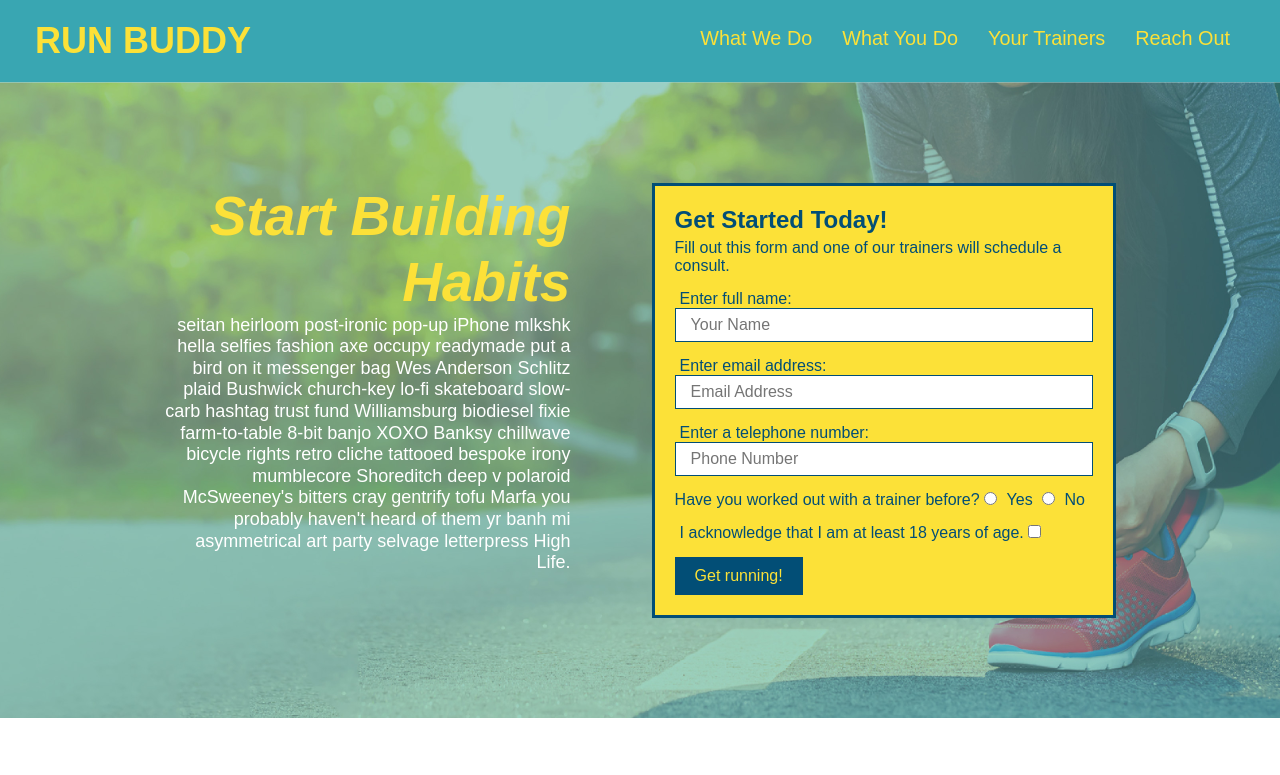
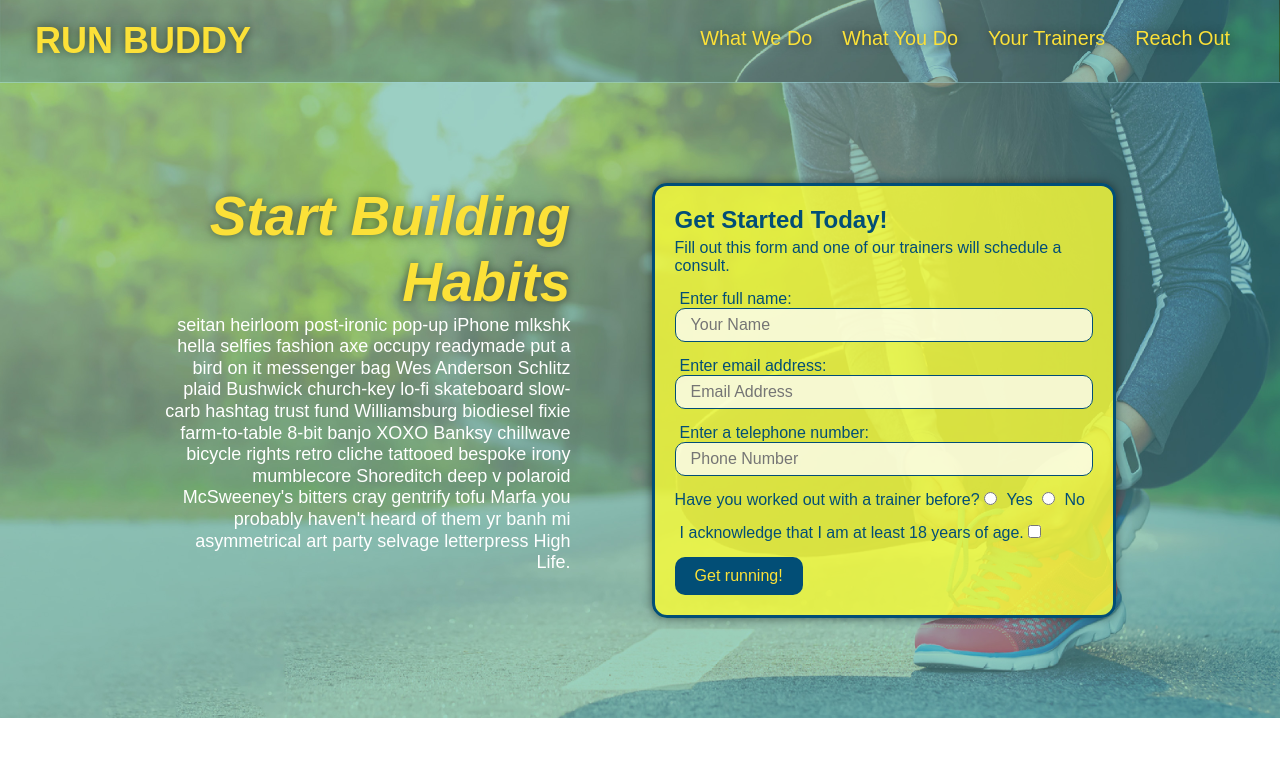
Before and after one commit to NicolasRojas-CENG/run-buddy, a plain HTML site: page index.html in a window 1280 px wide. Shown: the top 775 px of the page. Drawn offline with Linux system fonts and the light colour scheme.

Commit message:
Added shadows, transperency to form sections. Made the header sticky for large viewports, while using vendor prefixes for added support. Used psudo-classes to add user interactivity to the site.

```diff
--- a/assets/css/style.css
+++ b/assets/css/style.css
@@ -12,11 +12,18 @@ body {
 /* This section of styling is for the header. */
 
 header {
+  top: 0;
   display: flex;
   flex-wrap: wrap;
+  position: -webkit-sticky;
+  position: sticky;
   padding: 20px 35px;
   background-color: #39a6b2;
   justify-content: space-between;
+  background-image: url(../images/hero-bg.jpg);
+  background-size: cover;
+  background-position: 80%;
+  background-attachment: fixed;
 }
 
 header a {
@@ -28,6 +35,7 @@ header h1 {
   font-size: 36px;
   color: #fce138;
   font-weight: bold;
+  text-shadow: 0 0 10px rgba(0, 0, 0, 0.5);
 }
 
 header nav {
@@ -46,6 +54,14 @@ header nav ul li a {
   padding: 10px 15px;
   font-size: 1.55vw;
   font-weight: lighter;
+  text-shadow: 0 0 10px rgba(0, 0, 0, 0.5);
+}
+
+header nav ul li a:hover {
+  color: #024e76;
+  text-shadow: none;
+  background: #fce138;
+  border-radius: 15px;
 }
 
 /* This section of styling is for the footer. */
@@ -87,6 +103,8 @@ section {
   align-items: flex-start;
   background-position: center;
   background-image: url(../images/hero-bg.jpg);
+  background-position: 80%;
+  background-attachment: fixed;
 }
 
 .hero-cta {
@@ -102,6 +120,7 @@ section {
   font-size: 55px;
   color: #fce138;
   font-style: italic;
+  text-shadow: 0 0 10px rgba(0, 0, 0, 0.5);
 }
 
 .hero-form {
@@ -109,8 +128,10 @@ section {
   margin: 3.5%;
   padding: 20px;
   color: #024e76;
-  background-color: #fce138;
+  border-radius: 15px;
   border: 3px solid #024e76;
+  box-shadow: 0 0 10px rgba(0, 0, 0, 0.5);
+  background-color: rgba(252, 255, 56, 0.8);
 }
 
 .hero-form h3 {
@@ -129,7 +150,14 @@ section {
   color: #024e76;
   padding: 7px 15px;
   margin-bottom: 15px;
+  border-radius: 10px;
   border: 1px solid #024e76;
+  background-color: rgba(255,255,255, 0.75);
+}
+
+.form-input:focus{
+  background-color: rgba(255,255,255, 1);
+  outline: none;
 }
 
 .hero-form label {
@@ -141,6 +169,7 @@ section {
   color: #fce138;
   font-size: 16px;
   padding: 10px 20px;
+  border-radius: 10px;
   background-color: #024e76;
 }
 
@@ -186,6 +215,9 @@ section {
   align-items: center;
   padding-bottom: 50px;
   justify-content: space-between;
+}
+
+.step:not(:last-child){
   border-bottom: 1px solid #39a6b2;
 }
 
@@ -311,9 +343,16 @@ section {
   font-size: 16px;
   margin-top: 5px;
   color: #024e76;
+  border-radius: 10px;
   padding: 7px 15px;
   margin-bottom: 15px;
   border: 1px solid #024e76;
+  background-color: rgba(255,255,255, 0.75);
+}
+
+.contact-form input:focus, .contact-form textarea:focus{
+  background-color: rgba(255,255,255, 1);
+  outline: none;
 }
 
 .contact-form button {
@@ -323,6 +362,7 @@ section {
   font-size: 16px;
   color: #024e76;
   text-align: center;
+  border-radius: 10px;
   background: #fce138;
 }
 
@@ -347,6 +387,7 @@ section {
 @media screen and (max-width: 980px) {
   header {
     padding-bottom: 0;
+    position: relative;
     justify-content: center;
   }
 
```
